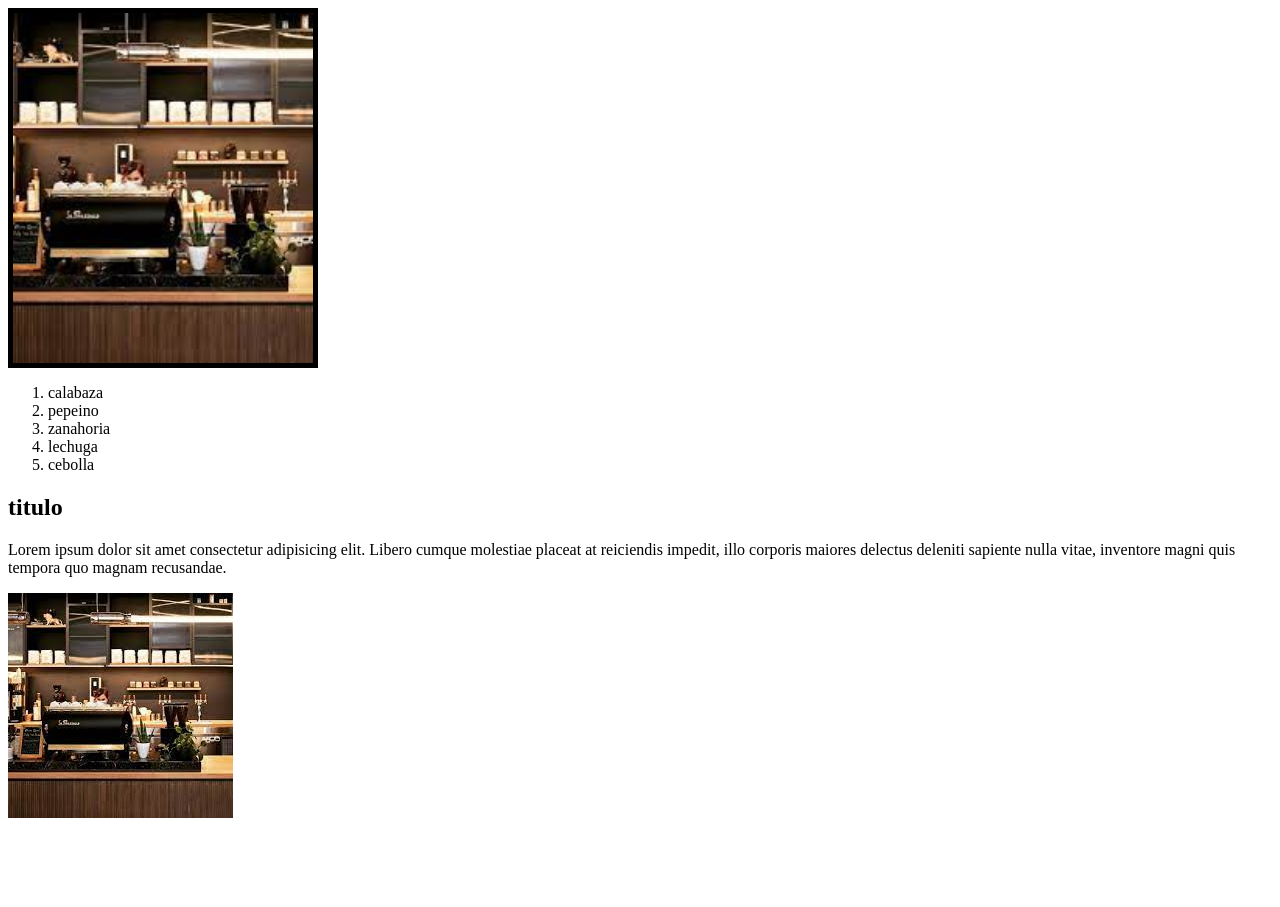
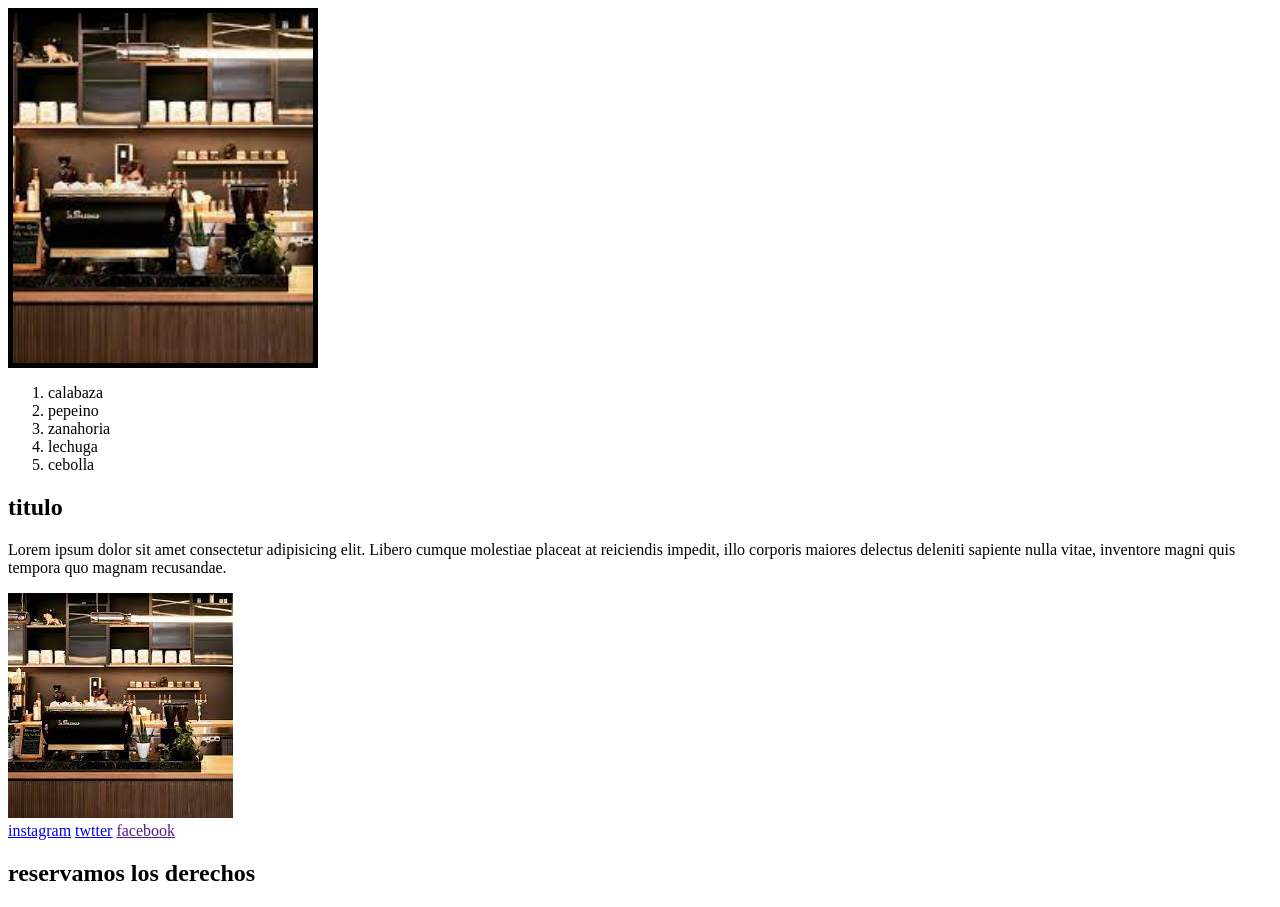
Before and after one commit to germangauna/animaciones, a plain HTML site: page index.html in a window 1280 px wide. Before the commit the page ends 830 px from the top, so only its background shows below. Drawn offline with Linux system fonts and the light colour scheme.

Commit message:
agregamos footer

```diff
--- a/index.html
+++ b/index.html
@@ -55,5 +55,14 @@ de este pondremos el titulo, descripciony a lo ultimo un enlace -->
         <img src="./multimedia/cafe11.jpg" alt="cafe">
     </section>
 
+    <footer>
+        <div>
+            <a href="#">instagram</a>
+            <a href="#">twtter</a>
+            <a href="">facebook</a>
+        </div>
+        <h2>reservamos los derechos</h2>
+    </footer>
+
 </body>
 </html>
```
